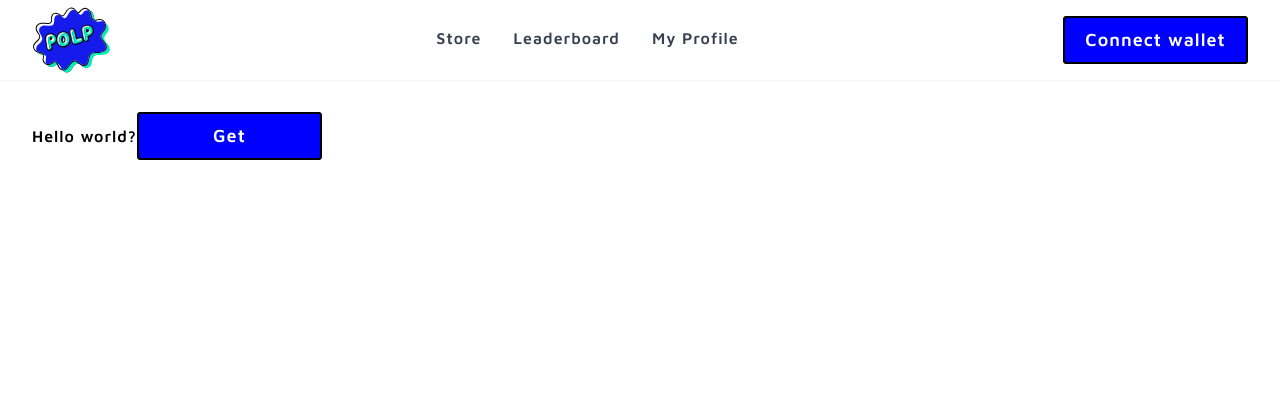
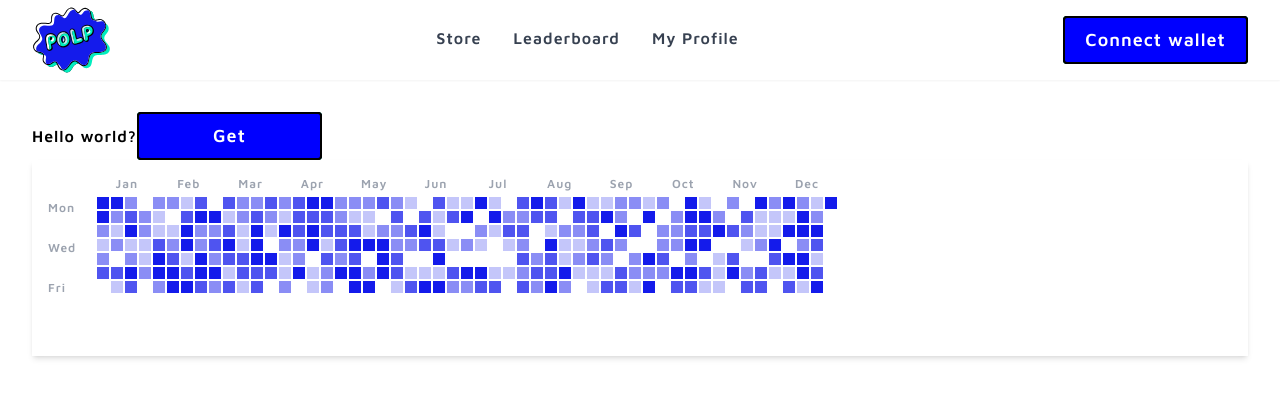
Before and after one commit to Ayushjain2205/proof-of-learning-protocol, a Next.js app: page / in a window 1280 px wide. Shown: the top 398 px of the page. Built offline with nearby package versions, Linux system fonts and the light colour scheme.

Commit message:
Basic streak component

```diff
--- /dev/null
+++ b/src/components/Custom/StreakGraph.tsx
@@ -0,0 +1,121 @@
+import React from "react";
+
+const ContributionGraph = () => {
+  const today = new Date();
+  today.setHours(0, 0, 0, 0);
+  const startDate = new Date(today);
+  startDate.setDate(today.getDate() - 364);
+
+  const formatDate = (date) => {
+    return `${date.getFullYear()}-${String(date.getMonth() + 1).padStart(
+      2,
+      "0"
+    )}-${String(date.getDate()).padStart(2, "0")}`;
+  };
+
+  const generateDummyData = () => {
+    const data = {};
+    for (let d = new Date(startDate); d <= today; d.setDate(d.getDate() + 1)) {
+      data[formatDate(d)] = Math.floor(Math.random() * 5); // 0-4 for activity levels
+    }
+    return data;
+  };
+
+  const contributionData = generateDummyData();
+
+  const getColor = (level) => {
+    const baseColor = { r: 20, g: 27, b: 235 }; // #141BEB
+    const factor = level / 4; // Normalize to 0-1
+    return `rgb(${baseColor.r + (255 - baseColor.r) * (1 - factor)},
+                 ${baseColor.g + (255 - baseColor.g) * (1 - factor)},
+                 ${baseColor.b + (255 - baseColor.b) * (1 - factor)})`;
+  };
+
+  const weekdays = ["Mon", "", "Wed", "", "Fri", "", ""];
+  const months = [
+    "Jan",
+    "Feb",
+    "Mar",
+    "Apr",
+    "May",
+    "Jun",
+    "Jul",
+    "Aug",
+    "Sep",
+    "Oct",
+    "Nov",
+    "Dec",
+  ];
+
+  const getWeeks = () => {
+    const weeks = [];
+    let currentDate = new Date(startDate);
+    while (currentDate <= today) {
+      const week = [];
+      for (let i = 0; i < 7; i++) {
+        if (currentDate <= today) {
+          week.push(new Date(currentDate));
+        } else {
+          week.push(null);
+        }
+        currentDate.setDate(currentDate.getDate() + 1);
+      }
+      weeks.push(week);
+    }
+    return weeks;
+  };
+
+  const weeks = getWeeks();
+
+  return (
+    <div className="p-4 bg-white rounded-lg shadow-md">
+      <div className="flex">
+        <div className="w-10 mr-2 mt-6">
+          {weekdays.map((day, index) => (
+            <div key={index} className="h-4 text-xs text-gray-400 mb-1">
+              {day}
+            </div>
+          ))}
+        </div>
+        <div>
+          <div className="flex mb-1">
+            {months.map((month, index) => (
+              <div
+                key={index}
+                className="flex-1 text-center text-xs text-gray-400"
+              >
+                {month}
+              </div>
+            ))}
+          </div>
+          <div className="flex">
+            {weeks.map((week, weekIndex) => (
+              <div key={weekIndex} className="flex flex-col">
+                {week.map((date, dayIndex) => (
+                  <div
+                    key={dayIndex}
+                    className="w-3 h-3 m-[1px] rounded-sm"
+                    style={{
+                      backgroundColor: date
+                        ? getColor(contributionData[formatDate(date)] || 0)
+                        : "transparent",
+                    }}
+                    title={
+                      date
+                        ? `${formatDate(date)}: ${
+                            contributionData[formatDate(date)] || 0
+                          } contributions`
+                        : ""
+                    }
+                  />
+                ))}
+              </div>
+            ))}
+          </div>
+        </div>
+      </div>
+    </div>
+  );
+};
+
+export default ContributionGraph;
--- a/src/pages/index.tsx
+++ b/src/pages/index.tsx
@@ -1,6 +1,7 @@
 import Image from "next/image";
 import { Inter } from "next/font/google";
 import CustomGumroadButton from "@/components/Custom/DoubleButton";
+import StreakGraph from "@/components/Custom/StreakGraph";
 
 const inter = Inter({ subsets: ["latin"] });
 
@@ -9,6 +10,7 @@ export default function Home() {
     <div>
       Hello world?
       <CustomGumroadButton />
+      <StreakGraph />
     </div>
   );
 }
```
